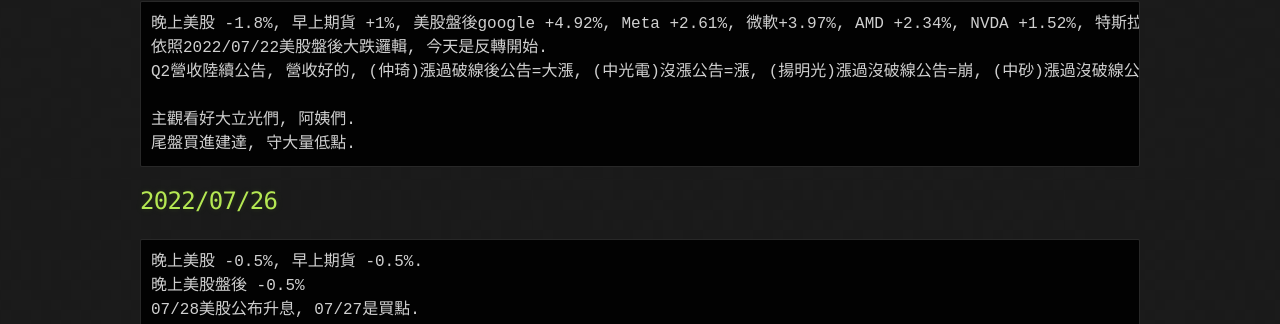
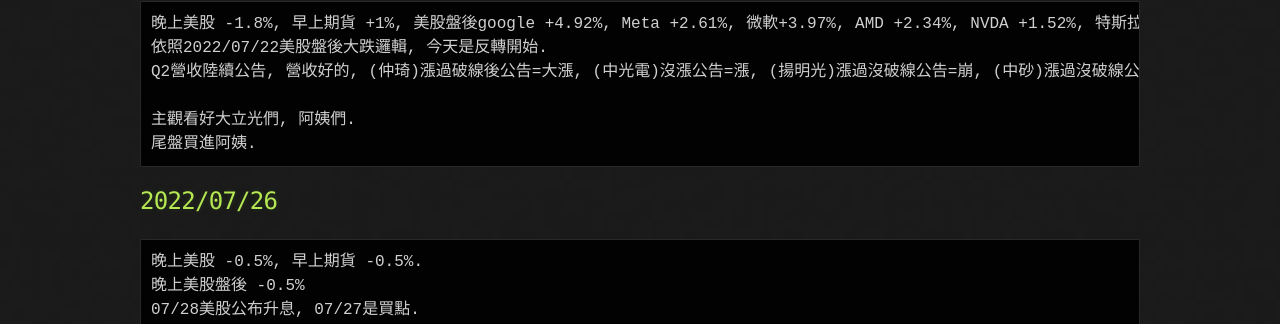
Before and after one commit to lepg5487/Stock_God, a Jekyll site: the page built from index.md, in a window 1280 px wide and 900 px high. Shown: the part 353-677 px from the top of the window. Built offline with Jekyll 4.4.1, drawn with Linux system fonts in a browser that asks for light colours; our own code applies the rules of GitHub Pages for plain Markdown files.

Commit message:
Update index.md

````diff
--- a/index.md
+++ b/index.md
@@ -10,7 +10,7 @@ layout: testlayouts
 Q2營收陸續公告, 營收好的, (仲琦)漲過破線後公告=大漲, (中光電)沒漲公告=漲, (揚明光)漲過沒破線公告=崩, (中砂)漲過沒破線公告=崩.
 
 主觀看好大立光們, 阿姨們.
-尾盤買進建達, 守大量低點.
+尾盤買進阿姨.
 ```
 
 ## 2022/07/26
````
